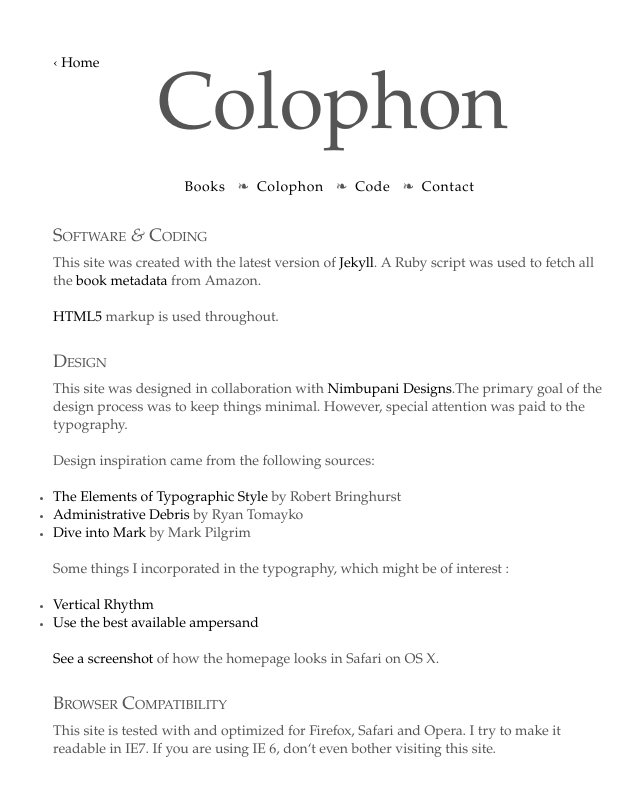
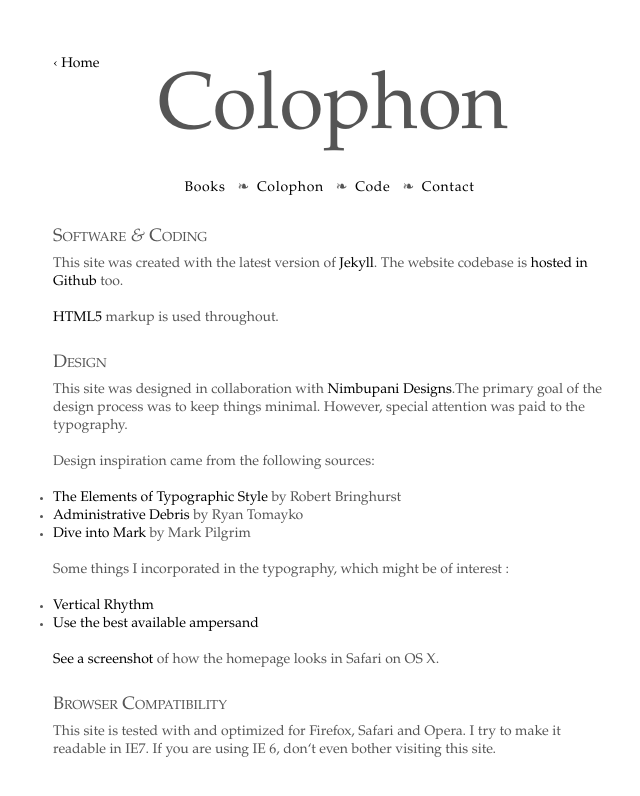
Before and after one commit to deepakjois/website, a Jekyll site: the page built from colophon/index.html, in a window 1280 px wide. Shown: the top 796 px of the page, without its empty margins (307-947 px from the left). Built offline with Jekyll 4.4.1, drawn with Linux system fonts in a browser that asks for light colours.

Commit message:
Adding link to Github hosted website code

```diff
--- a/colophon/index.html
+++ b/colophon/index.html
@@ -8,8 +8,7 @@ title: Colophon
 
 		<p>This site was created with the latest version of <a
 		href="http://github.com/mojombo/jekyll/tree/master" title="mojombo's jekyll at
-		master - GitHub">Jekyll</a>. A Ruby script was used to fetch all the <a
-		href="/books">book metadata</a> from Amazon.</p>
+		master - GitHub">Jekyll</a>. The website codebase is <a href="http://github.com/deepakjois/website/tree/master" title="deepakjois's website at master - GitHub">hosted in Github</a> too.</p>
 
 		<p><a href="http://en.wikipedia.org/wiki/HTML_5" title="HTML 5 - Wikipedia, the free encyclopedia">HTML5</a> markup is used throughout.</p>
 			<h2>Design</h2>
```
